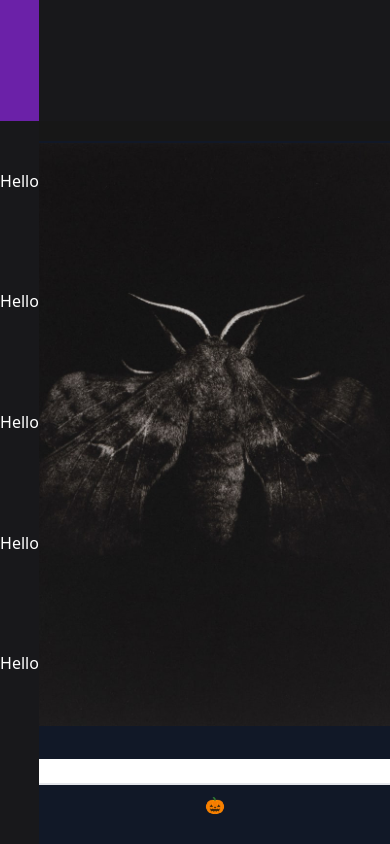
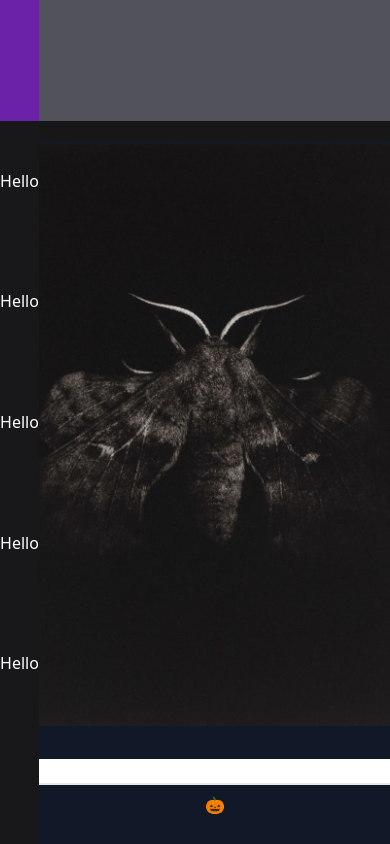
Before and after one commit to Golldans/ressurexitus, a Next.js app: page /home in a window 390 px wide. Built offline with nearby package versions, Linux system fonts and the light colour scheme.

Commit message:
feat: responsive navbar on scroll

```diff
--- a/src/pages/home/index.tsx
+++ b/src/pages/home/index.tsx
@@ -1,8 +1,17 @@
-import { Fragment } from "react";
+import { Fragment, useEffect, useState } from "react";
 import PostTemplate from "../../components/home/posts/postTemplate";
 import MenuItems from "../../components/home/userMenu/menuItems";
 
 export default function Home() {
+
+    const [scroll_height, set_scroll_height] = useState(0);
+
+    const handle_nav_bar = () => {
+        const height = document.querySelector('#post-window');
+        if (height == undefined || height == null) return;
+        set_scroll_height(height.scrollTop);
+    }
+
     return (
         <Fragment>
             <main className="flex">
@@ -30,10 +39,12 @@ export default function Home() {
 
                         </div>
                     </div>
-                    <div className="bg-zinc-900 col-span-9">
+                    <div className={`col-span-9`}>
+                        <div className={`${scroll_height == 0 ? 'h-full' : 'h-1/2'} bg-zinc-600 w-full h-full transition-all duration-100`}>
 
+                        </div>
                     </div>
-                    <div className="col-span-9 row-span-6 flex items-center justify-start flex-col overflow-y-scroll">
+                    <div id="post-window" onScroll={() => handle_nav_bar()} className="col-span-9 row-span-6 flex items-center justify-start flex-col overflow-y-scroll">
                         <PostTemplate />
                         <PostTemplate />
                         <PostTemplate />
```
